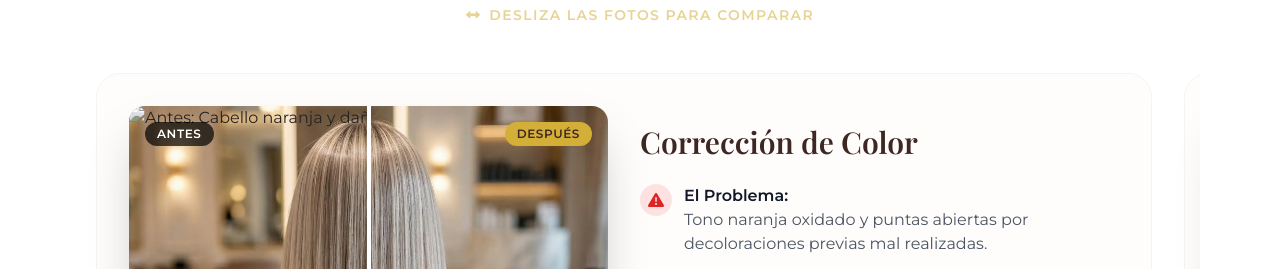
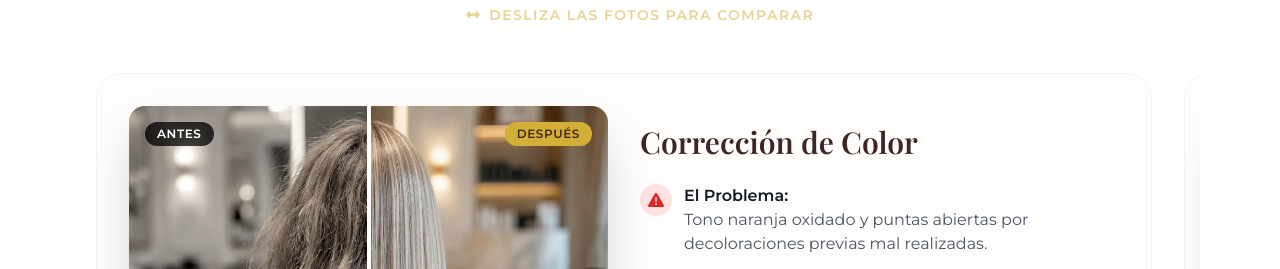
Before and after one commit to GabrielIturreCs/PeluqueriapetitPremiun, a plain HTML site: page index-original.html in a window 1280 px wide. Shown: the part 4363-4632 px from the top of the page. Drawn offline with nearby package versions, Linux system fonts and the light colour scheme; a web font is replaced by a local one.

Commit message:
Update all transformation card before images to antespelofeo.webp

```diff
--- a/index-original.html
+++ b/index-original.html
@@ -799,8 +799,8 @@
             <!-- Comparison Slider -->
             <div class="w-full md:w-1/2 h-[400px] rounded-2xl overflow-hidden shadow-2xl relative comparison-slider">
               <div class="image-wrapper before-image absolute inset-0 w-full h-full">
-                <img src="images/Gemini_Generated_Image_o8e61eo8e61eo8e6_hacelacorta.webp"
-                  alt="Antes: Cabello naranja y dañado" class="w-full h-full object-cover object-left">
+                <img src="images/antespelofeo.webp" alt="Antes: Cabello naranja y dañado"
+                  class="w-full h-full object-cover object-left">
                 <span
                   class="absolute top-4 left-4 bg-black/70 text-white text-xs font-bold px-3 py-1 rounded-full uppercase tracking-wider">Antes</span>
               </div>
@@ -953,9 +953,8 @@
             <!-- Comparison Slider -->
             <div class="w-full md:w-1/2 h-[400px] rounded-2xl overflow-hidden shadow-2xl relative comparison-slider">
               <div class="image-wrapper before-image absolute inset-0 w-full h-full">
-                <!-- Placeholder -->
-                <img src="images/Gemini_Generated_Image_o8e61eo8e61eo8e6_hacelacorta.webp" alt="Antes: Cabello sin vida"
-                  class="w-full h-full object-cover object-left grayscale opacity-80">
+                <img src="images/antespelofeo.webp" alt="Antes: Cabello sin vida"
+                  class="w-full h-full object-cover object-left">
                 <span
                   class="absolute top-4 left-4 bg-black/70 text-white text-xs font-bold px-3 py-1 rounded-full uppercase tracking-wider">Antes</span>
               </div>
```
Also changed, not shown: index.html (+2 -3 lines).
